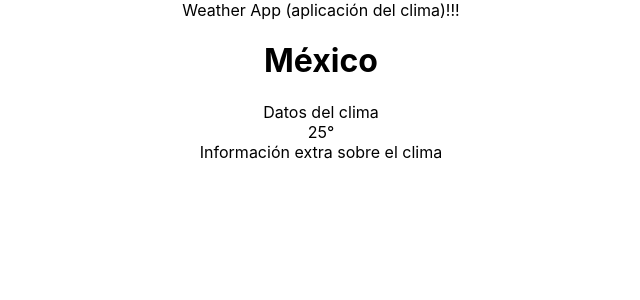
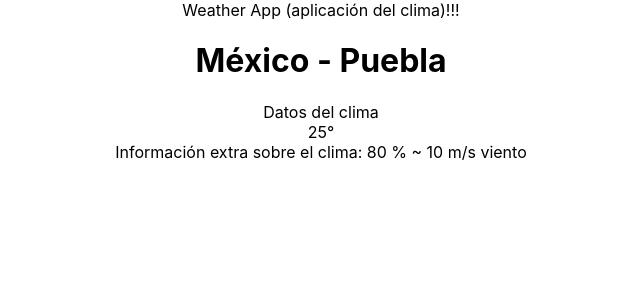
Before and after one commit to nidiacmh/weather-app, a React (Create React App) app: page / in a window 1280 px wide. Shown: the top 300 px of the page, without its empty margins (319-959 px from the left). Built offline with nearby package versions, Linux system fonts and the light colour scheme.

Commit message:
Instalacion de react-weathericons

```diff
--- a/package.json
+++ b/package.json
@@ -5,7 +5,8 @@
   "dependencies": {
     "react": "^16.8.6",
     "react-dom": "^16.8.6",
-    "react-scripts": "2.1.8"
+    "react-scripts": "2.1.8",
+    "react-weathericons": "^1.0.4"
   },
   "scripts": {
     "start": "react-scripts start",
--- a/src/components/Location.js
+++ b/src/components/Location.js
@@ -1,7 +1,17 @@
 import React from 'react';
+/*
+const Location = (props) => {
+  console.log(props);
+  //debugger;  sirve como punto de interrupción para saber que paso en esta parte de nuestro código
 
-const Location = () => (
-  <div> <h1> México </h1></div>
-);
+  //Destructuring: Cuando tenemos una propiedad con un nombre y la queremos para igual podemos usar esta tecnica
+  const {city} = props; //aqui paso parametros
+  return (<div> <h1> {city} </h1></div>);
+};
+
+esta función y la que esta acontinuación funcionan igual
+*/
+
+const Location = ({city}) => (<div> <h1> {city} </h1></div>);
 
 export default Location;
--- a/src/components/WeatherData.js
+++ b/src/components/WeatherData.js
@@ -5,7 +5,7 @@ import WeatherTemperature from './WeatherTemperature';
 const WeatherData = ( ) => (
   <div> Datos del clima
     <WeatherTemperature/>
-    <WeatherExtraInfo/>
+    <WeatherExtraInfo humidity = {80} wind = {"10 m/s"}/>
   </div>
 );
 
--- a/src/components/WeatherExtraInfo.js
+++ b/src/components/WeatherExtraInfo.js
@@ -1,7 +1,11 @@
 import React from 'react';
 
-const WeatherExtraInfo = () => (
-  <div> Información extra sobre el clima</div>
+const WeatherExtraInfo = ({humidity, wind}) => (
+  <div>
+    <span> Información extra sobre el clima: </span>
+    <span> {`${humidity} % ~ `} </span>
+    <span> {`${wind} viento`} </span>
+  </div>
 );
 
 export default WeatherExtraInfo;
--- a/src/components/WeatherLocation.js
+++ b/src/components/WeatherLocation.js
@@ -3,8 +3,9 @@ import Location from './Location';
 import WeatherData from './WeatherData'
 
 const WeatherLocation = () => (//arrow function
+
   <div>
-      <Location/>
+      <Location city={"México - Puebla"}/>
       <WeatherData/>
   </div>
 ); //Este codigo se ejecuta con la ayuda de babel, es el cuerpo del componente
```
Also changed, not shown: 1 other file (tests, documents, lock files or other folders).
